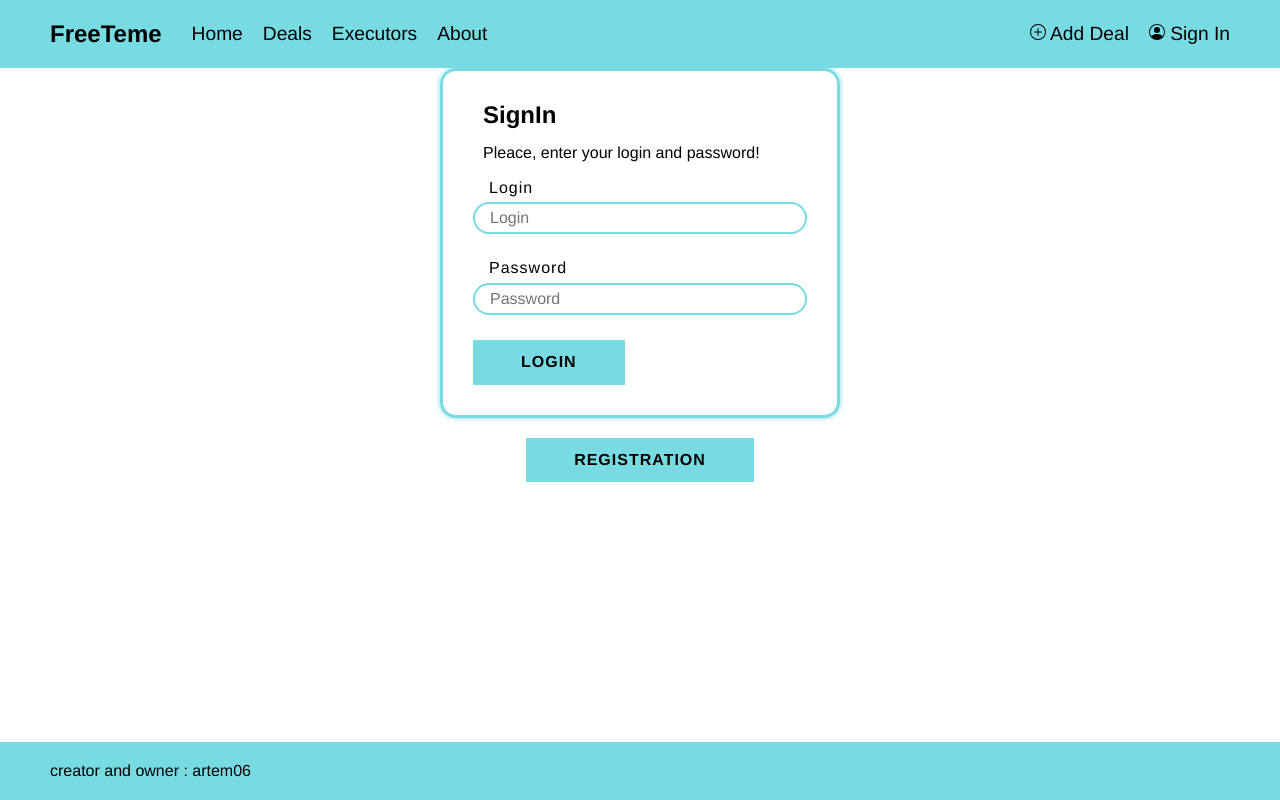
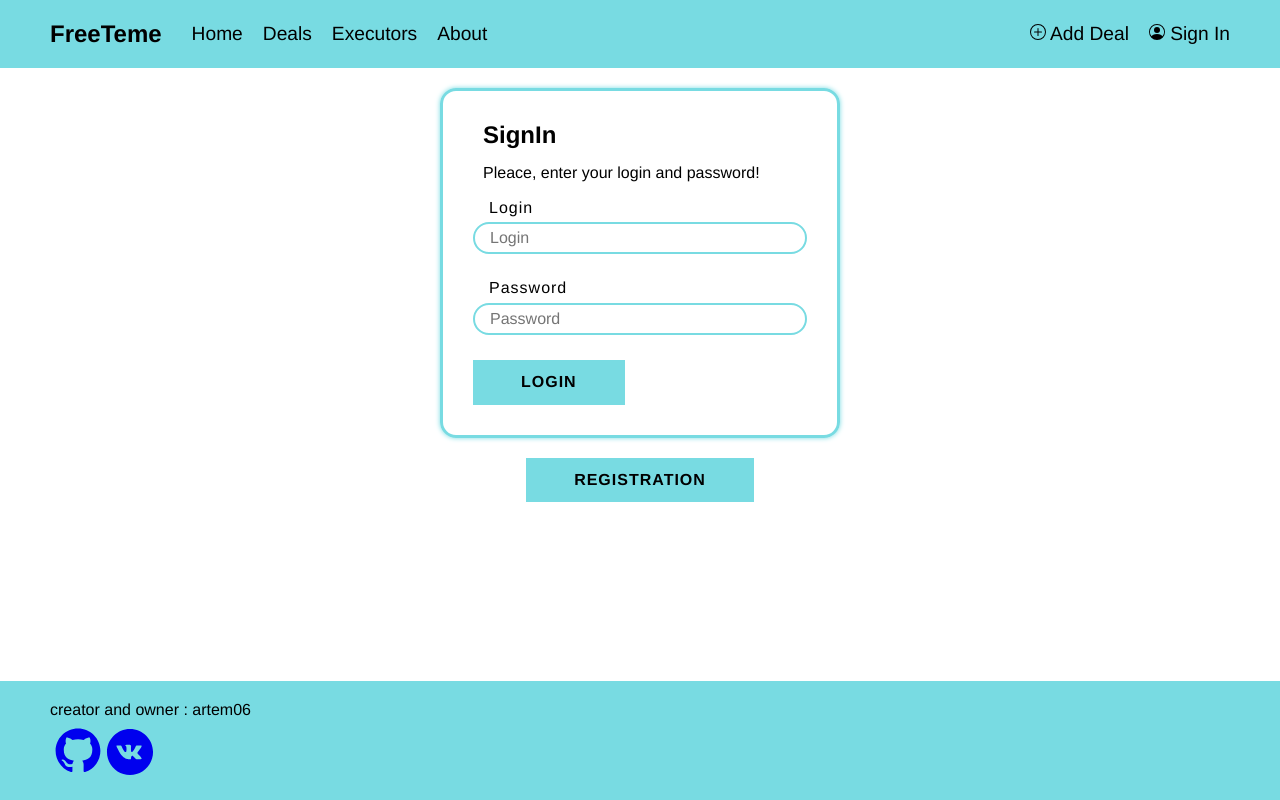
Before and after one commit to ArtemSoftware2006/FreeTeme-angular, an Angular app: page /authorization in a window 1280 px wide. Built offline with nearby package versions, Linux system fonts and the light colour scheme.

Commit message:
Добавил в footer ссылки

```diff
--- /dev/null
+++ b/src/app/components/UI/link/circle-link/circle-link.component.html
@@ -0,0 +1,7 @@
+<a
+    href="{{link}}"
+    target="_blank"
+    class="circle-link"
+>
+    <ng-content #image></ng-content>
+</a>
--- a/src/app/components/main-footer/main-footer.component.html
+++ b/src/app/components/main-footer/main-footer.component.html
@@ -1,3 +1,17 @@
-<div class="main-footer">
-    creator and owner : artem06
+<div class="main-footer__wrapper">
+    <div class="main-footer__content">
+        creator and owner : artem06
+    </div>
+    <div class="main-footer__links">
+        <app-circle-link link="https://github.com/ArtemSoftware2006">
+            <svg xmlns="http://www.w3.org/2000/svg" viewBox="-2 -3 20 20" width="56" height="56" fill="currentColor">
+                <path d="M8 0C3.58 0 0 3.58 0 8c0 3.54 2.29 6.53 5.47 7.59.4.07.55-.17.55-.38 0-.19-.01-.82-.01-1.49-2.01.37-2.53-.49-2.69-.94-.09-.23-.48-.94-.82-1.13-.28-.15-.68-.52-.01-.53.63-.01 1.08.58 1.23.82.72 1.21 1.87.87 2.33.66.07-.52.28-.87.51-1.07-1.78-.2-3.64-.89-3.64-3.95 0-.87.31-1.59.82-2.15-.08-.2-.36-1.02.08-2.12 0 0 .67-.21 2.2.82.64-.18 1.32-.27 2-.27s1.36.09 2 .27c1.53-1.04 2.2-.82 2.2-.82.44 1.1.16 1.92.08 2.12.51.56.82 1.27.82 2.15 0 3.07-1.87 3.75-3.65 3.95.29.25.54.73.54 1.48 0 1.07-.01 1.93-.01 2.2 0 .21.15.46.55.38A8.01 8.01 0 0 0 16 8c0-4.42-3.58-8-8-8"/>
+            </svg>
+        </app-circle-link>
+        <app-circle-link link="https://vk.com/id316638070">
+            <svg  xmlns="http://www.w3.org/2000/svg" viewBox="0 0 20 20" width="48" height="48" fill="currentColor">
+                <path d="M10 .4C4.698.4.4 4.698.4 10s4.298 9.6 9.6 9.6 9.6-4.298 9.6-9.6S15.302.4 10 .4zm3.692 10.831s.849.838 1.058 1.227c.006.008.009.016.011.02.085.143.105.254.063.337-.07.138-.31.206-.392.212h-1.5c-.104 0-.322-.027-.586-.209-.203-.142-.403-.375-.598-.602-.291-.338-.543-.63-.797-.63a.305.305 0 0 0-.095.015c-.192.062-.438.336-.438 1.066 0 .228-.18.359-.307.359h-.687c-.234 0-1.453-.082-2.533-1.221-1.322-1.395-2.512-4.193-2.522-4.219-.075-.181.08-.278.249-.278h1.515c.202 0 .268.123.314.232.054.127.252.632.577 1.2.527.926.85 1.302 1.109 1.302a.3.3 0 0 0 .139-.036c.338-.188.275-1.393.26-1.643 0-.047-.001-.539-.174-.775-.124-.171-.335-.236-.463-.26a.55.55 0 0 1 .199-.169c.232-.116.65-.133 1.065-.133h.231c.45.006.566.035.729.076.33.079.337.292.308 1.021-.009.207-.018.441-.018.717 0 .06-.003.124-.003.192-.01.371-.022.792.24.965a.216.216 0 0 0 .114.033c.091 0 .365 0 1.107-1.273a9.718 9.718 0 0 0 .595-1.274c.015-.026.059-.106.111-.137a.266.266 0 0 1 .124-.029h1.781c.194 0 .327.029.352.104.044.119-.008.482-.821 1.583l-.363.479c-.737.966-.737 1.015.046 1.748z"/>
+            </svg>
+        </app-circle-link>
+    </div>
 </div>
--- a/src/app/components/main-footer/main-footer.component.scss
+++ b/src/app/components/main-footer/main-footer.component.scss
@@ -1,6 +1,9 @@
 @import "../../../shared/variables.scss";
 
 .main-footer {
-    background-color: $color-primary;
-    padding: 20px 50px;
+
+    &__wrapper {
+        background-color: $color-primary;
+        padding: 20px 50px;
+    }
 }
--- a/src/app/components/main-footer/main-footer.component.ts
+++ b/src/app/components/main-footer/main-footer.component.ts
@@ -1,9 +1,10 @@
 import { Component } from '@angular/core';
+import { CircleLinkComponent } from '../UI/link/circle-link/circle-link.component';
 
 @Component({
   selector: 'app-main-footer',
   standalone: true,
-  imports: [],
+  imports: [CircleLinkComponent],
   templateUrl: './main-footer.component.html',
   styleUrl: './main-footer.component.scss'
 })
--- a/src/app/pages/authorization-page/authorization-page.component.scss
+++ b/src/app/pages/authorization-page/authorization-page.component.scss
@@ -1,6 +1,8 @@
 .authorization-page {
+
     &__wrapper {
         height: 100%;
+        padding: 20px;
         display: flex;
         flex-direction: column;
         justify-content: center;
```
Also changed, not shown: src/app/components/UI/link/circle-link/circle-link.component.ts (added, +12 -0 lines), src/app/components/UI/link/circle-link/circle-link.component.scss (added), src/assets/vk-with-circle-svgrepo-com.svg (added), 1 other file (tests, documents, lock files or other folders).
